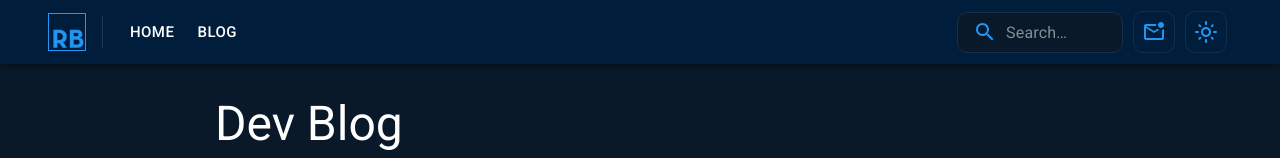
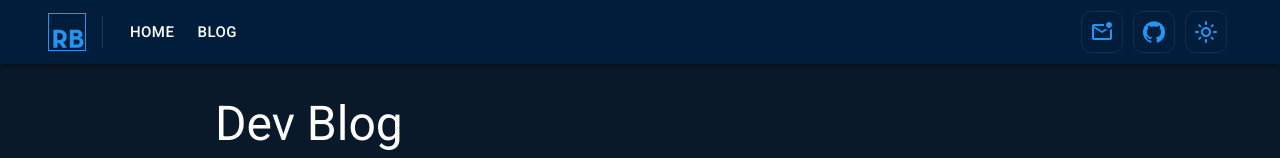
Before and after one commit to RyanBeGell/portfolio-site, a Next.js app: page /blog in a window 1280 px wide. Shown: the top 158 px of the page. Built offline with nearby package versions, Linux system fonts and the light colour scheme; a web font is replaced by a local one.

Commit message:
github repo added to appbar

```diff
--- a/src/components/blog/AppBar/BlogAppBar.tsx
+++ b/src/components/blog/AppBar/BlogAppBar.tsx
@@ -2,6 +2,7 @@ import DarkModeOutlinedIcon from '@mui/icons-material/DarkModeOutlined';
 import DragHandleRoundedIcon from '@mui/icons-material/DragHandleRounded';
 import LightModeOutlinedIcon from '@mui/icons-material/LightModeOutlined';
 import MarkEmailUnreadOutlinedIcon from '@mui/icons-material/MarkEmailUnreadOutlined';
+import GitHubIcon from '@mui/icons-material/GitHub';
 import SearchIcon from '@mui/icons-material/Search';
 import AppBar from '@mui/material/AppBar';
 import Box from '@mui/material/Box';
@@ -115,7 +116,7 @@ export default function BlogAppBar(props: Props) {
                   </Button>
                 ))}
               </Box>
-              <Search
+              {/* <Search
                 sx={{
                   mr: '5px',
                   bgcolor: 'background.default',
@@ -157,10 +158,13 @@ export default function BlogAppBar(props: Props) {
                     },
                   }}
                 />
-              </Search>
+              </Search> */}
               <Box>
                 <StyledIconButton title="Subscribe to email notifications">
                   <MarkEmailUnreadOutlinedIcon />
+                </StyledIconButton>
+                <StyledIconButton title="Github Repository">
+                  <GitHubIcon />
                 </StyledIconButton>
                 {mode === 'light' ? (
                   <StyledIconButton
```
